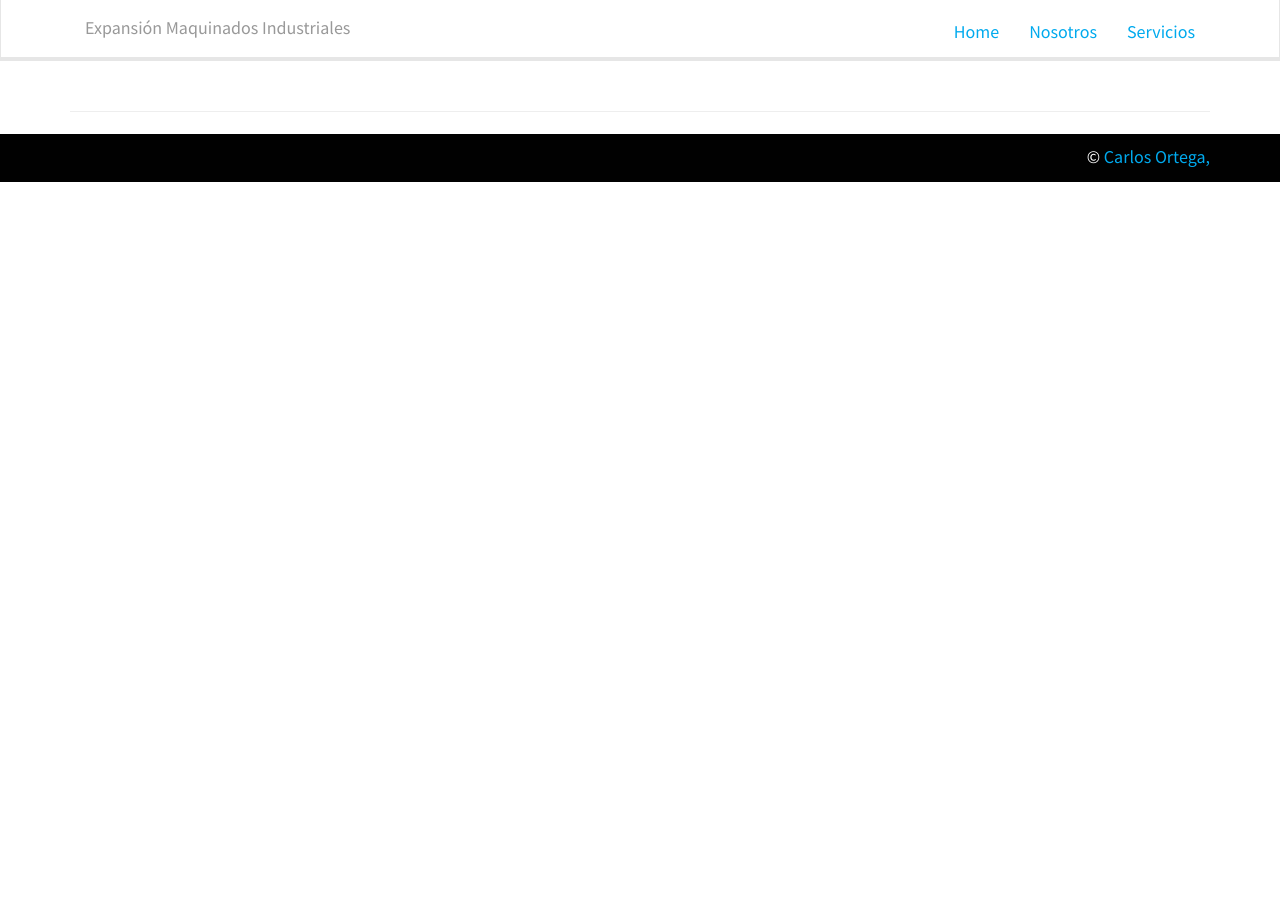
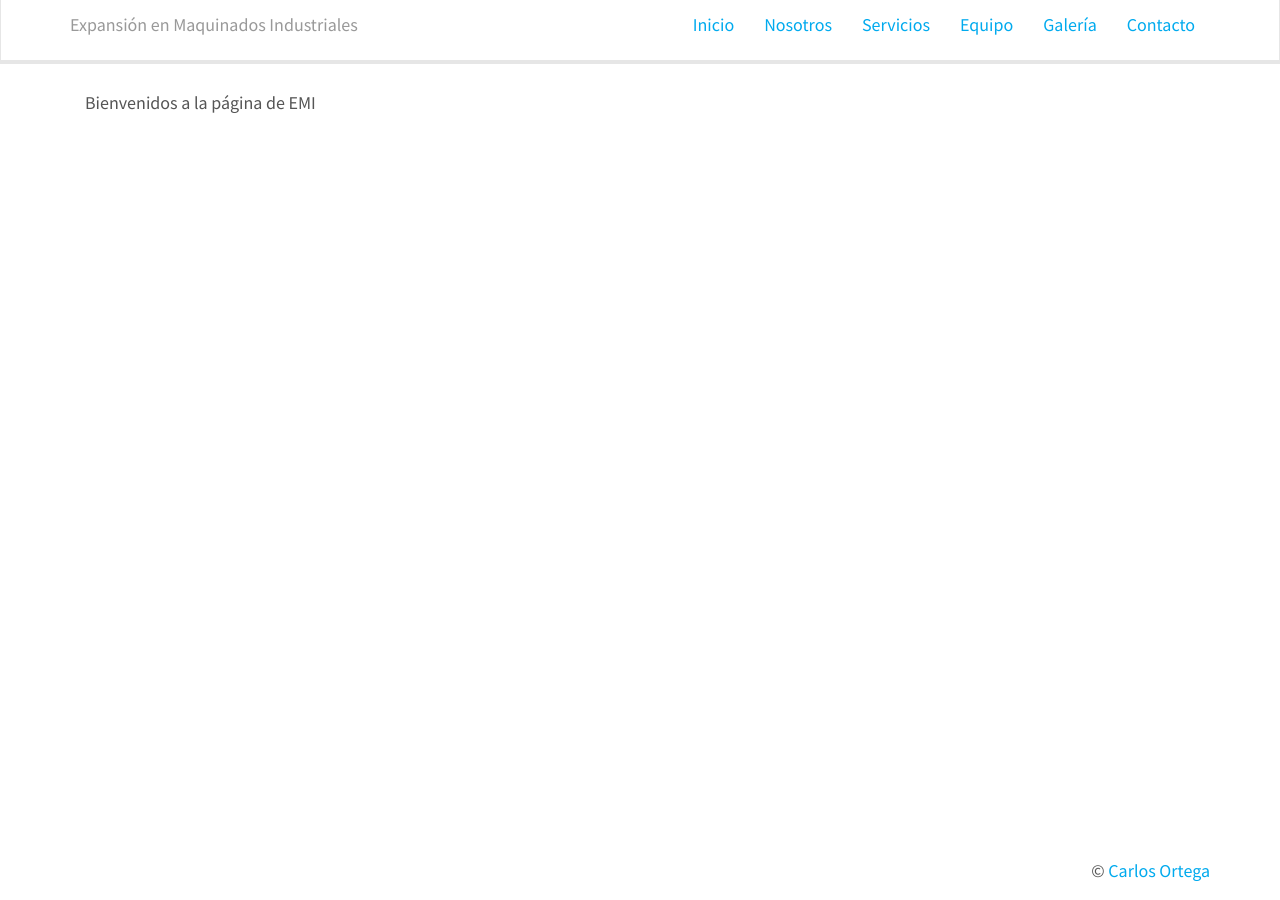
Before and after one commit to cortega8612/expmaq, a Jekyll site: the page built from index.html, in a window 1280 px wide. Built offline with Jekyll 4.4.1, drawn with Linux system fonts in a browser that asks for light colours; nearby versions of some CDN libraries; library files that are not in the unit come from our copies.

Commit message:
equipo page created

```diff
--- a/_layouts/default.html
+++ b/_layouts/default.html
@@ -36,12 +36,15 @@
 
         </div>
         <!--Title option -->
-        <p class="navbar-text">Expansión Maquinados Industriales</p>
+        <p class="navbar-brand">Expansión en Maquinados Industriales</p>
         <div class="collapse navbar-collapse">
           <ul class="nav navbar-nav pull-right">
-            <li><a href="/#/">Home</a></li>
+            <li><a href="/">Inicio</a></li>
             <li><a href="/#/">Nosotros</a></li>
             <li><a href="/#/">Servicios</a></li>
+            <li><a href="/equipo/">Equipo</a></li>
+            <li><a href="/#/">Galería</a></li>
+            <li><a href="/#/">Contacto</a></li>
           </ul>
         </div><!--/.nav-collapse -->
       </div>
@@ -51,14 +54,13 @@
       <div class='col-md-12'>
           {{content}}
       </div>
-<div class="clearfix"></div>
-<hr/>
+<hr />
 
     </div> <!-- /container -->
 
-<div class="footer">
+<div id="sticky-footer" class="clearfix">
   <div class="container">
-        <p class='pull-right'>&copy; <a href='http://www.carlosomx.com'>Carlos Ortega, </p>
+        <p class='pull-right'>&copy; <a href='http://www.carlosomx.com' target ='blank'>Carlos Ortega</p>
   </div>
 </div>
 
--- a/css/custom.css
+++ b/css/custom.css
@@ -30,8 +30,9 @@
  font-family: Helvetica;
 }
 
+.ula {list-style-type: circle;}
+
 .navbar-header>.navbar-brand, .navbar-inverse .navbar-nav>li>a {color: #00aaee;
-margin-top: 7px;
 
 }
 
@@ -52,6 +53,15 @@
   color: #FFF;
 }
 
+#sticky-footer {
+    position: fixed;
+    z-index: 20;
+    min-height: 42px;
+    bottom: 0;
+    width: 100%;
+}
+
+
 .pull-left img { margin-right: 20px; }
 
 .project img {margin-top: 20px; margin-bottom: 20px;}
--- a/index.html
+++ b/index.html
@@ -1,3 +1,5 @@
 ---
 layout: default
 ---
+
+Bienvenidos a la página de EMI
```
Also changed, not shown: equipo/index.html (added, +39 -0 lines).
